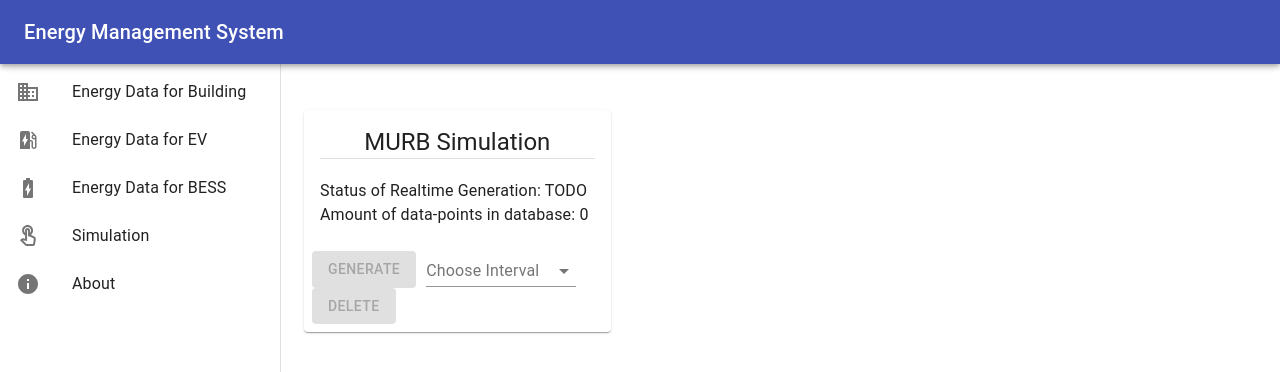
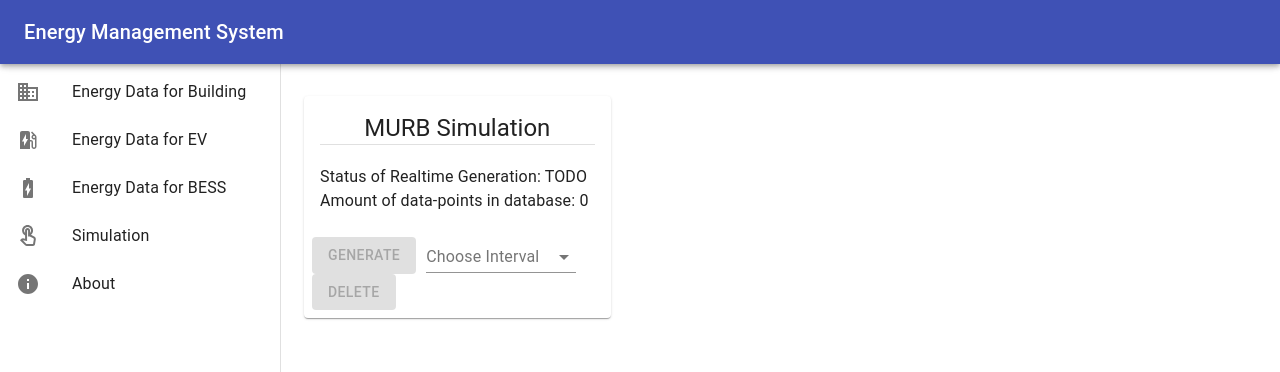
Before and after one commit to Team-AC/EMS-App, a React (Create React App) app: page /Simulation in a window 1280 px wide. Shown: the top 372 px of the page. Built offline with nearby package versions, Linux system fonts and the light colour scheme; no server answers.

Commit message:
Added an appBarSpacer so content is pushed down

```diff
--- a/src/App.js
+++ b/src/App.js
@@ -22,6 +22,7 @@ const useStyles = makeStyles((theme) => ({
     paddingBottom: theme.spacing(4),
     margin: 0,
   },
+  appBarSpacer: theme.mixins.toolbar,
 }));
 
 export default () => {
@@ -36,6 +37,7 @@ export default () => {
           <NavDrawer drawerWidth={drawerWidth}/>
 
           <main className={classes.content}>
+            <div className={classes.appBarSpacer} />
             <Container maxWidth="lg" className={classes.container}>
               <Switch>
                 <Route exact path="/" component={Home}></Route>
--- a/src/components/Simulation.js
+++ b/src/components/Simulation.js
@@ -73,7 +73,7 @@ export default () => {
   };
 
   return (
-    <Grid container spacing={2} style={{ marginTop: "70px"}}>
+    <Grid container spacing={2}>
       <Grid item xs={4}>
         <Card>
           <CardContent>
```
